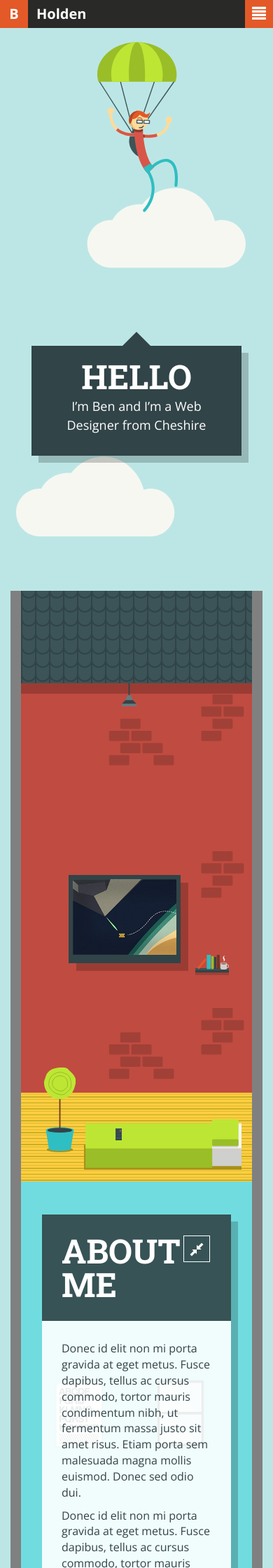
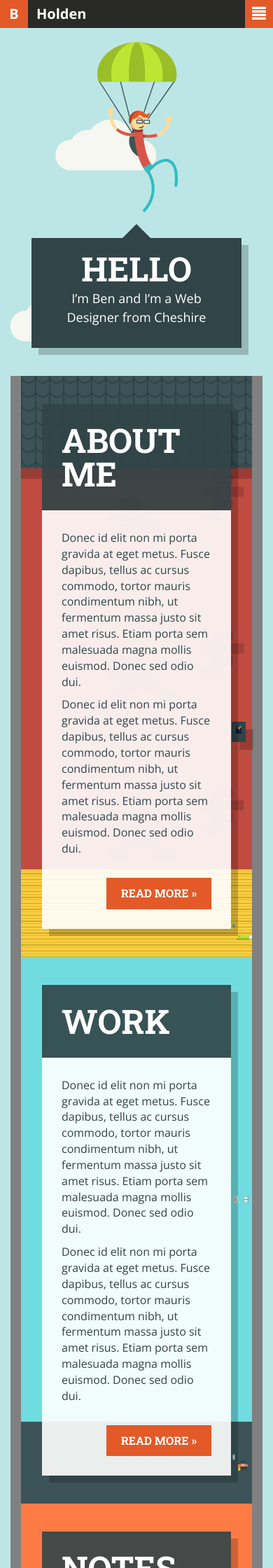
Before and after one commit to benholden/benholden.github.io, a PHP site: page / in a window 390 px wide. Shown: the top 2240 px of the page at 70% size. Run offline with PHP 8.4, Linux system fonts and the light colour scheme; some libraries are stand-ins or nearby versions.

Commit message:
layout updates to mobile

```diff
--- a/css/main.css
+++ b/css/main.css
@@ -240,6 +240,12 @@ p:last-child {
 	background-repeat: no-repeat;
 }
 
+@media only screen and (max-width: 767px) {
+	.page-section {
+		height:auto!important;
+	}
+}
+
 .page-section > .container {
 	height: 100%;
 	position: relative;
@@ -248,10 +254,18 @@ p:last-child {
 .section-table {
 	display: table;
 	height: 100%;
-/*	position: absolute;*/
 	z-index: 1000;
 	top: 0;
 	left: 0;
+	margin-top: 40px;
+	margin-bottom: 40px;
+}
+
+@media only screen and (min-width: 768px) {
+	.section-table {
+		position: absolute;
+		margin: 0;
+	}
 }
 
 .section-1 .section-table {
@@ -299,7 +313,7 @@ p:last-child {
 	box-shadow: 10px 10px 0px 0px rgba(0,0,0,0.2);
 }
 
-@media only screen and (min-width: 768px) {
+@media only screen and (min-width: 992px) {
 	.section-content {
 		overflow: auto;
 	}
@@ -329,6 +343,13 @@ h2 .glyphicon {
 	top: 30px;
 	right: 30px;
 	color: #fff;
+	display: none;
+}
+
+@media only screen and (min-width: 992px) {
+	.section-content__title__shrink {
+		display: block;
+	}
 }
 
 	.section-content__title__shrink:hover,
@@ -787,9 +808,15 @@ h2 .glyphicon {
 	}
 
 .loft__contents {
-/*	position: absolute;*/
+	position: absolute;
 	height: 100%;
 	right: 0px;
+}
+
+@media only screen and (min-width: 768px) {
+	.loft__contents {
+		position: relative;
+	}
 }
 
 .loft-light {
--- a/index.html
+++ b/index.html
@@ -88,7 +88,7 @@
 				</div>
 
 			</div>
-			<div class="col-sm-8 col-sm-offset-4 section-table">
+			<div class="col-md-8 col-md-offset-4 section-table">
 				<div class="section-table__cell">
 					<div class="section-content">
 						<div class="section-content__title">
@@ -146,7 +146,7 @@
 					<img class="brew brew--office" src="img/brew.svg" alt="loft brew" />
 				</div>
 			</div>
-			<div class="col-sm-8 col-sm-offset-4 section-table">
+			<div class="col-md-8 col-md-offset-4 section-table">
 				<div class="section-table__cell">
 					<div class="section-content">
 						<div class="section-content__title">
@@ -203,7 +203,7 @@
 				</div>
 
 			</div>
-			<div class="col-sm-8 col-sm-offset-4 section-table">
+			<div class="col-md-8 col-md-offset-4 section-table">
 				<div class="section-table__cell">
 					<div class="section-content">
 						<div class="section-content__title">
@@ -238,7 +238,7 @@
 				</div>
 				<img class="postbox" src="img/postbox.svg" alt="Post Box" />
 			</div>
-			<div class="col-sm-8 col-sm-offset-4 section-table">
+			<div class="col-md-8 col-md-offset-4 section-table">
 				<div class="section-table__cell">
 					<div class="section-content">
 						<div class="section-content__title">
```
